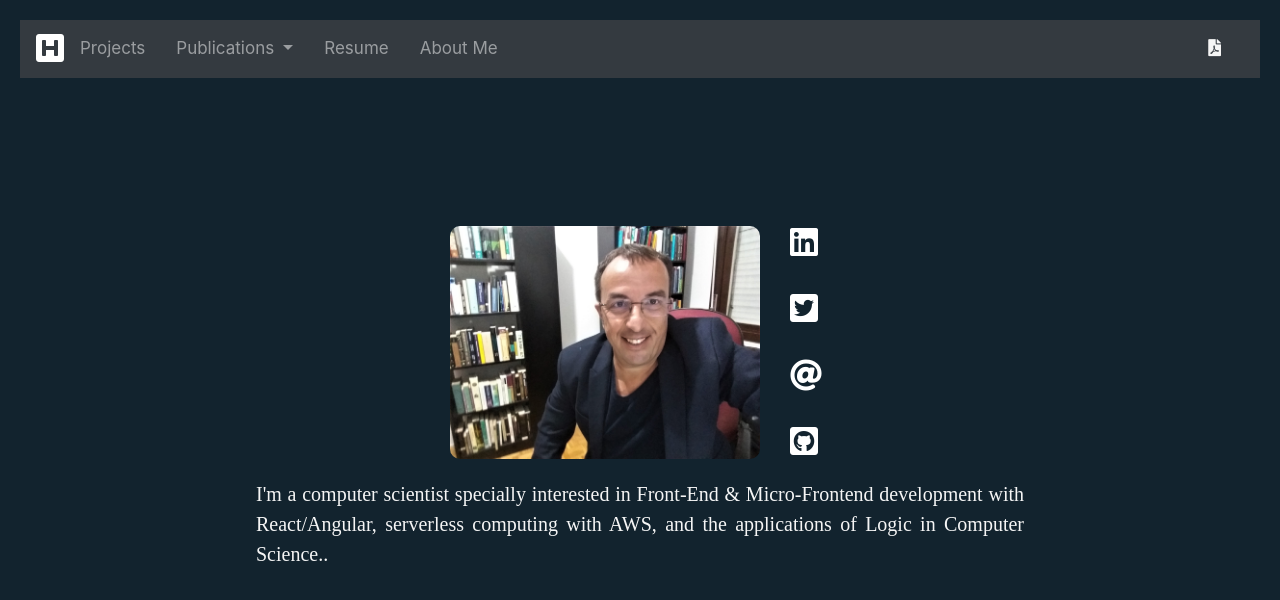
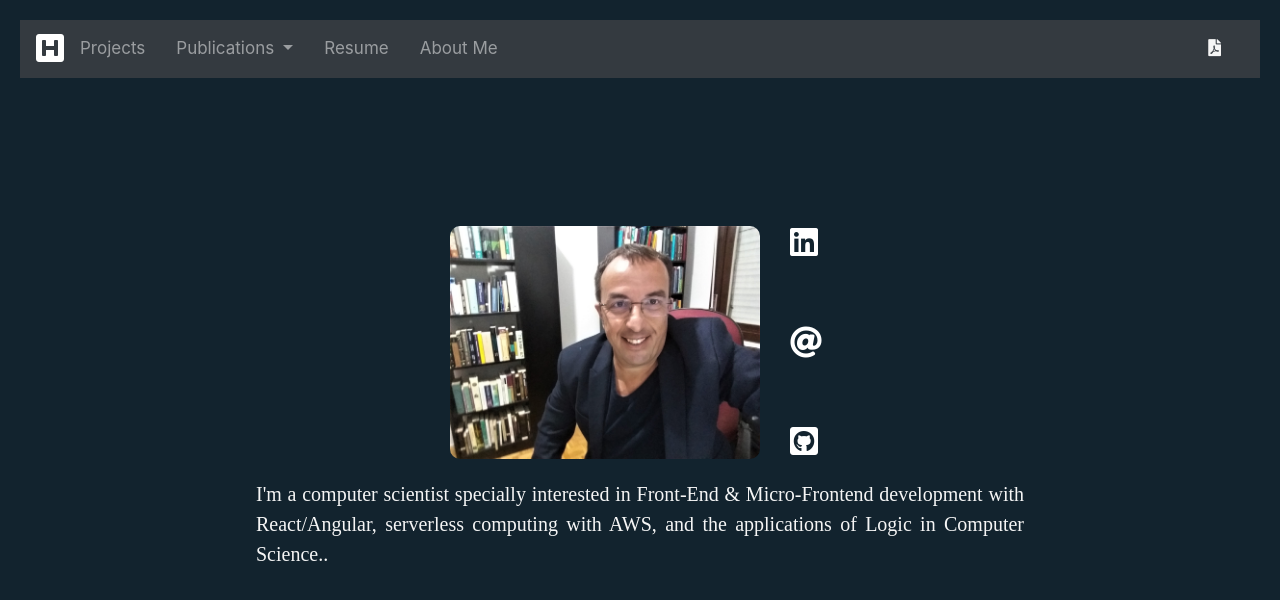
Before and after one commit to alfiomartini/alfiomartini.github.io, a plain HTML site: page index.html in a window 1280 px wide. Drawn offline with nearby package versions, Linux system fonts and the light colour scheme; a web font is replaced by a local one.

Commit message:
remove twitter

```diff
--- a/index.html
+++ b/index.html
@@ -37,9 +37,9 @@
             <a href="https://www.linkedin.com/in/alfio-martini-32012423/" target="_blank">
               <i class="fab fa-linkedin fa-2x text-white  mr-2"></i>
             </a>
-            <a href="https://twitter.com/alfio_martini" target="_blank">
+            <!-- <a href="https://twitter.com/alfio_martini" target="_blank">
               <i class="fab fa-twitter-square fa-2x text-white  mr-2"></i>
-            </a>
+            </a> -->
             <a href="mailto:alfio.martini@gmail.com">
               <i class="fas fa-at fa-2x text-white mr-2"></i>
             </a>
```
